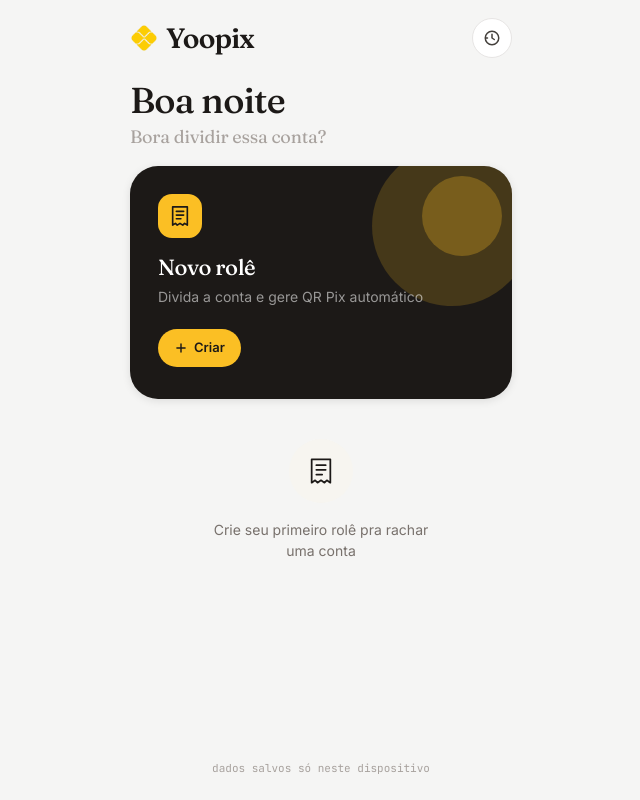
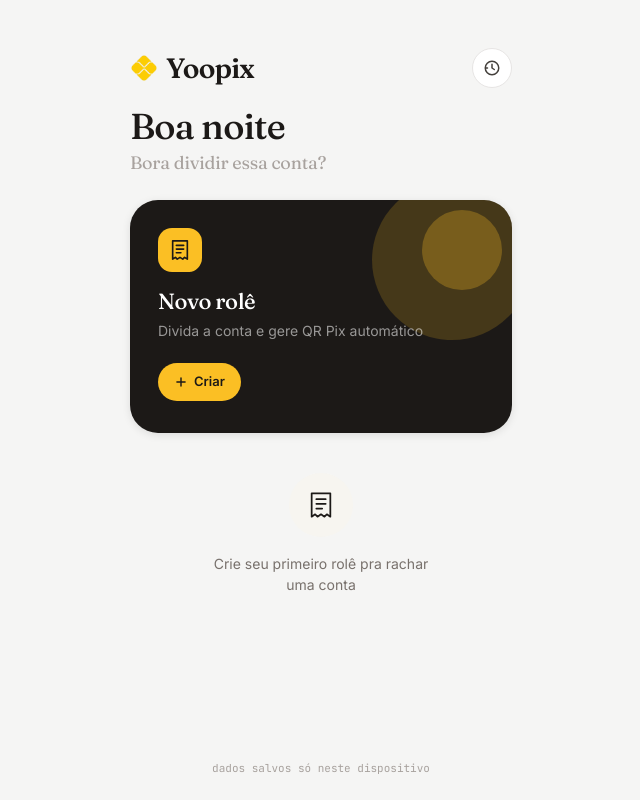
Before and after one commit to M4vericksm/yoopix, a React (Vite) app: page / in a window 1280 px wide. Shown: the whole page, without its empty margins (319-959 px from the left). Built offline with nearby package versions, Linux system fonts and the light colour scheme.

Commit message:
ui: restore vertical spacing — nav 48px top, content 8px top (#17)

```diff
--- a/src/pages/Home.tsx
+++ b/src/pages/Home.tsx
@@ -91,7 +91,7 @@ export default function Home() {
   return (
     <div className="screen-in" style={{ display: 'flex', flexDirection: 'column', minHeight: '100svh', background: 'var(--stone-100)' }}>
       {/* Nav bar — app name + history */}
-      <div style={{ padding: '18px 24px 0', display: 'flex', alignItems: 'center', justifyContent: 'space-between' }}>
+      <div style={{ padding: '48px 24px 0', display: 'flex', alignItems: 'center', justifyContent: 'space-between' }}>
         <div style={{ display: 'flex', alignItems: 'center', gap: 8 }}>
           <img src="/favicon.png" style={{ width: 28, height: 28, borderRadius: 8 }} alt="Yoopix"/>
           <div className="serif" style={{ fontSize: 28, fontWeight: 600, letterSpacing: '-0.03em', lineHeight: 1 }}>
@@ -104,14 +104,14 @@ export default function Home() {
       </div>
 
       {/* Greeting */}
-      <div style={{ padding: '24px 24px 16px' }}>
+      <div style={{ padding: '20px 24px 16px' }}>
         <h1 className="serif" style={{ fontSize: 36, lineHeight: 1.05, color: 'var(--stone-900)', margin: 0, fontWeight: 500, letterSpacing: '-0.02em' }}>
           {greeting()}
         </h1>
         <div className="serif" style={{ fontSize: 18, color: 'var(--stone-400)', marginTop: 3, fontWeight: 400, letterSpacing: '-0.01em' }}>Bora dividir essa conta?</div>
       </div>
 
-      <div style={{ padding: '0 24px 40px', flex: 1 }} className="no-scrollbar">
+      <div style={{ padding: '8px 24px 40px', flex: 1 }} className="no-scrollbar">
         <HeroCard onClick={() => navigate('/novo')}/>
 
         {recent.length > 0 ? (
```
